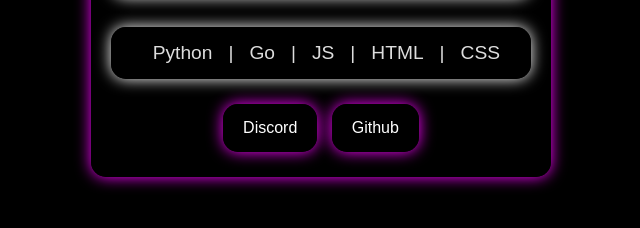
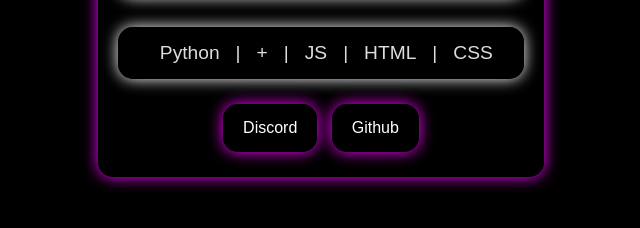
Before and after one commit to g4el2/g4elweb, a plain HTML site: page H4ckCod3.html in a window 1280 px wide. Shown: the part 388-616 px from the top of the page, without its empty margins (319-959 px from the left). Drawn offline with Linux system fonts and the light colour scheme.

Commit message:
Update H4ckCod3.html

```diff
--- a/H4ckCod3.html
+++ b/H4ckCod3.html
@@ -13,7 +13,7 @@
             <h2 class="menu-title">g4el</h2>
         </div>
         <p class="menu-description">
-            &nbsp;&nbsp;&nbsp;&nbsp;&nbsp;Python&nbsp;&nbsp;&nbsp;|&nbsp;&nbsp;&nbsp;Go&nbsp;&nbsp;&nbsp;|&nbsp;&nbsp;&nbsp;JS&nbsp;&nbsp;&nbsp;|&nbsp;&nbsp;&nbsp;HTML&nbsp;&nbsp;&nbsp;|&nbsp;&nbsp;&nbsp;CSS&nbsp;&nbsp;&nbsp;
+            &nbsp;&nbsp;&nbsp;&nbsp;&nbsp;Python&nbsp;&nbsp;&nbsp;|&nbsp;&nbsp;&nbsp;+&nbsp;&nbsp;&nbsp;|&nbsp;&nbsp;&nbsp;JS&nbsp;&nbsp;&nbsp;|&nbsp;&nbsp;&nbsp;HTML&nbsp;&nbsp;&nbsp;|&nbsp;&nbsp;&nbsp;CSS&nbsp;&nbsp;&nbsp;
         </p>
 
         <div class="button-container">
```
